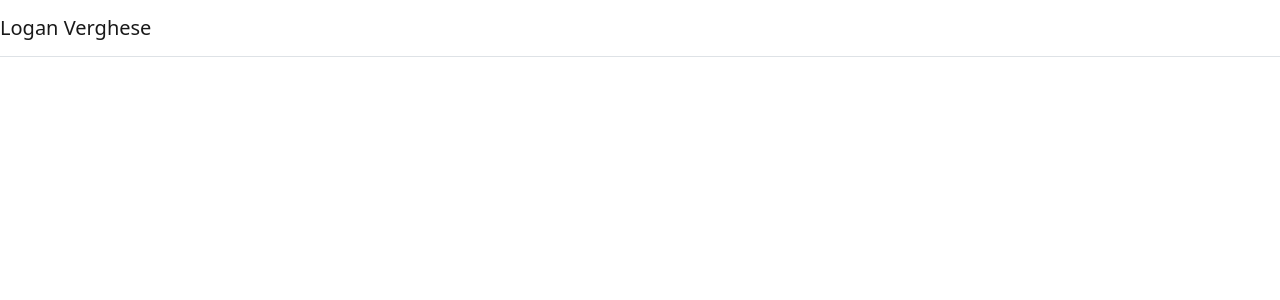
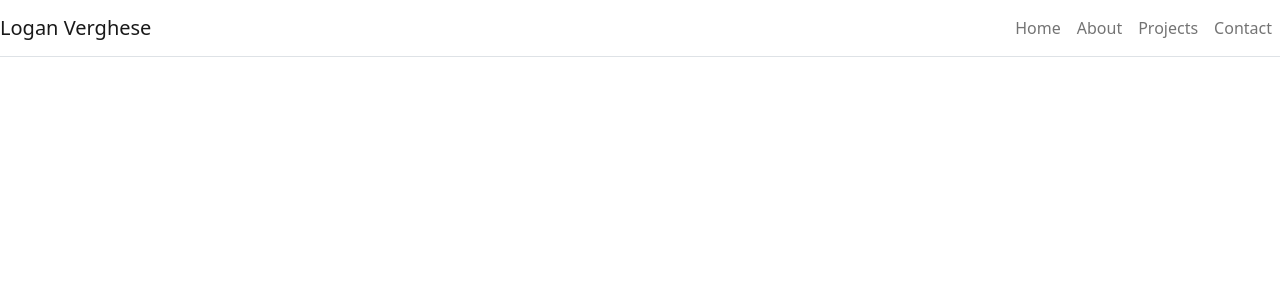
Before and after one commit to lverghese/react-portfoliolv, a React (Create React App) app: page / in a window 1280 px wide. Shown: the top 300 px of the page. Built offline with nearby package versions, Linux system fonts and the light colour scheme.

Commit message:
navbar links complete

```diff
--- a/src/App.js
+++ b/src/App.js
@@ -1,7 +1,7 @@
 import React from 'react';
 import { BrowserRouter as Router, Route, Link } from 'react-router-dom';
 import { Container } from 'react-bootstrap';
-import Nav from './components/Nav';
+import Navigation from './components/Navigation';
 import './App.css';
 
 class App extends React.Component {
@@ -42,7 +42,7 @@ class App extends React.Component {
       <Router>
         <Container className="p-0" fluid={true}>
         {/*navbar goes here */}
-        <Nav />
+        <Navigation />
         </Container>
       </Router>
     );
--- a/src/components/Nav/index.js
+++ /dev/null
@@ -1,24 +0,0 @@
-import React from 'react';
-import { BrowserRouter as Router, Route, Link } from 'react-router-dom';
-import { Container, NavbarBrand, Navbar } from 'react-bootstrap';
-
-class Nav extends React.Component {
-
-
-
-  render() {
-    return (
-        <Container className="p-0" fluid={true}>
-            <Navbar className="border-bottom">
-                <NavbarBrand>
-                    Logan Verghese
-                </NavbarBrand>
-            </Navbar>
-        </Container>
-
-    );
-  }
-
-}
-
-export default Nav;
--- /dev/null
+++ b/src/components/Navigation/index.js
@@ -0,0 +1,35 @@
+import React from 'react';
+import { BrowserRouter as Router, Route, Link } from 'react-router-dom';
+import { Container, NavbarBrand, Navbar, Nav } from 'react-bootstrap';
+import NavbarToggle from 'react-bootstrap/esm/NavbarToggle';
+import NavbarCollapse from 'react-bootstrap/esm/NavbarCollapse';
+
+class Navigation extends React.Component {
+
+
+
+  render() {
+    return (
+        <Container className="p-0" fluid={true}>
+            <Navbar className="border-bottom" bg="transparent" expand='lg'>
+                <NavbarBrand>Logan Verghese</NavbarBrand>
+
+                <NavbarToggle className="border-0" aria-controls='navbar-toggle' />
+                <NavbarCollapse id='navbar-toggle'>
+                    <Nav className="ms-auto">
+                      <Link className="nav-link" to='/'>Home</Link>
+                      <Link className="nav-link" to='/about'>About</Link>
+                      <Link className="nav-link" to='/projects'>Projects</Link>
+                      <Link className="nav-link" to='/contact'>Contact</Link>
+
+                    </Nav>
+                </NavbarCollapse>
+            </Navbar>
+        </Container>
+
+    );
+  }
+
+}
+
+export default Navigation;
```
